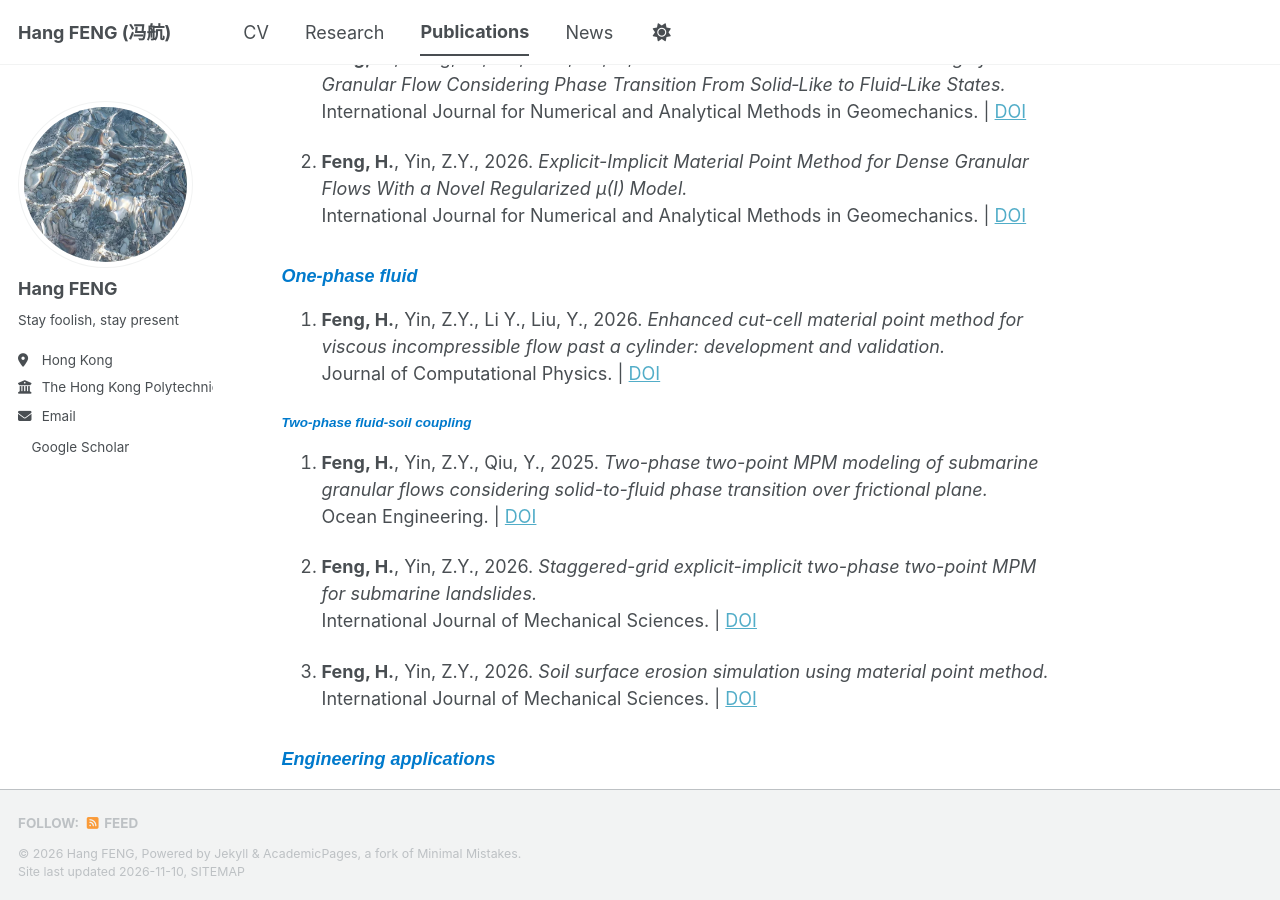
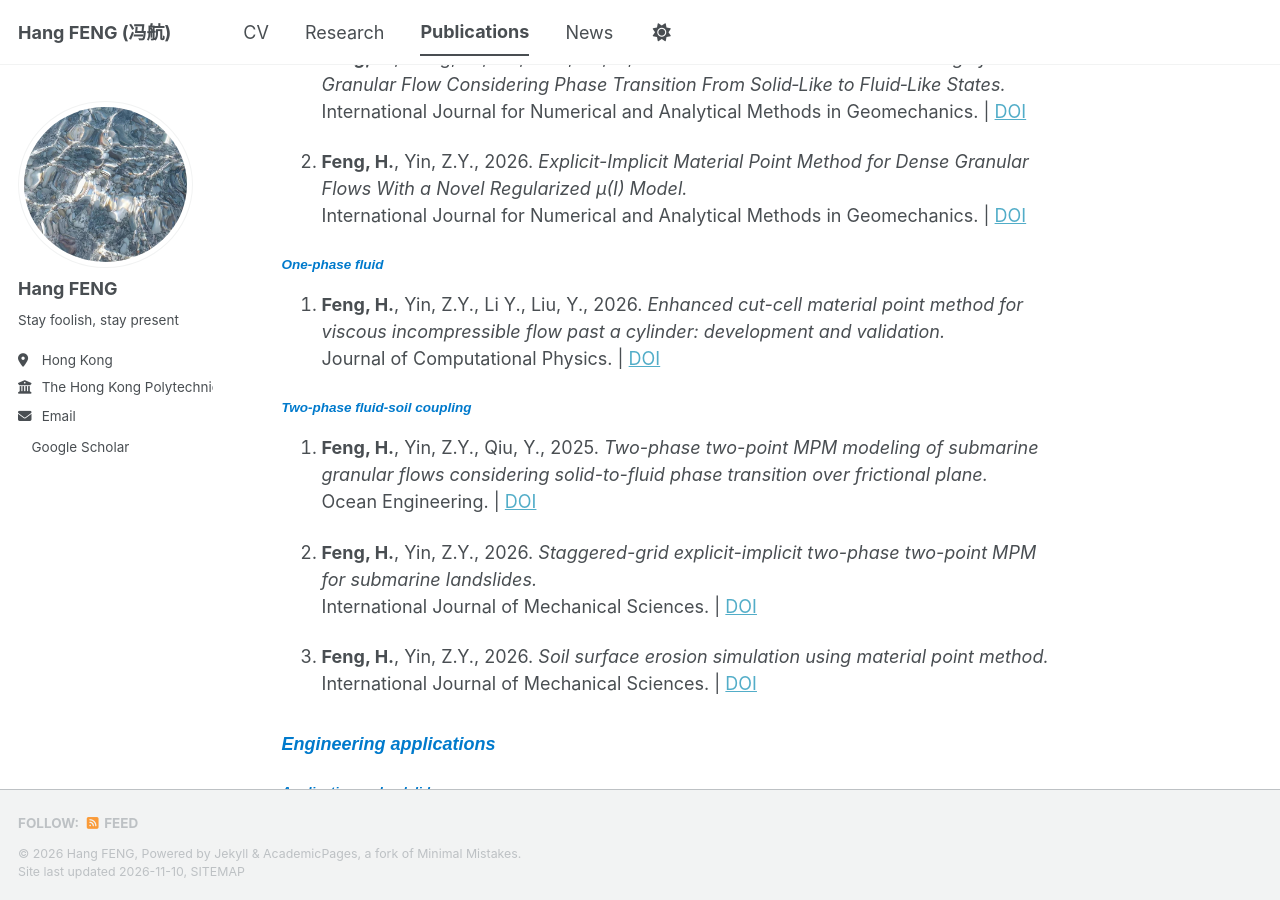
Before and after one commit to fenghang454/fenghang454.github.io, a Jekyll site: the page built from _pages/publications.md, in a window 1280 px wide and 900 px high, scrolled down 728 px. Built offline with Jekyll 4.4.1, drawn with Linux system fonts in a browser that asks for light colours; a style sheet for code colours, icons or effects is not loaded.

Commit message:
Update publications.md

```diff
--- a/_pages/publications.md
+++ b/_pages/publications.md
@@ -36,7 +36,7 @@ author_profile: true
    *Explicit-Implicit Material Point Method for Dense Granular Flows With a Novel Regularized µ(I) Model.*
    International Journal for Numerical and Analytical Methods in Geomechanics.  | [DOI](https://doi.org/10.1002/nag.70273)
 
-### <span style="font-family: Arial; font-style: italic; color: #007ACC;">One-phase fluid </span>
+#### <span style="font-family: Arial; font-style: italic; color: #007ACC;">One-phase fluid </span>
 
 1. **Feng, H.**, Yin, Z.Y., Li Y., Liu, Y., 2026.
    *Enhanced cut-cell material point method for viscous incompressible flow past a cylinder: development and validation.*
```
